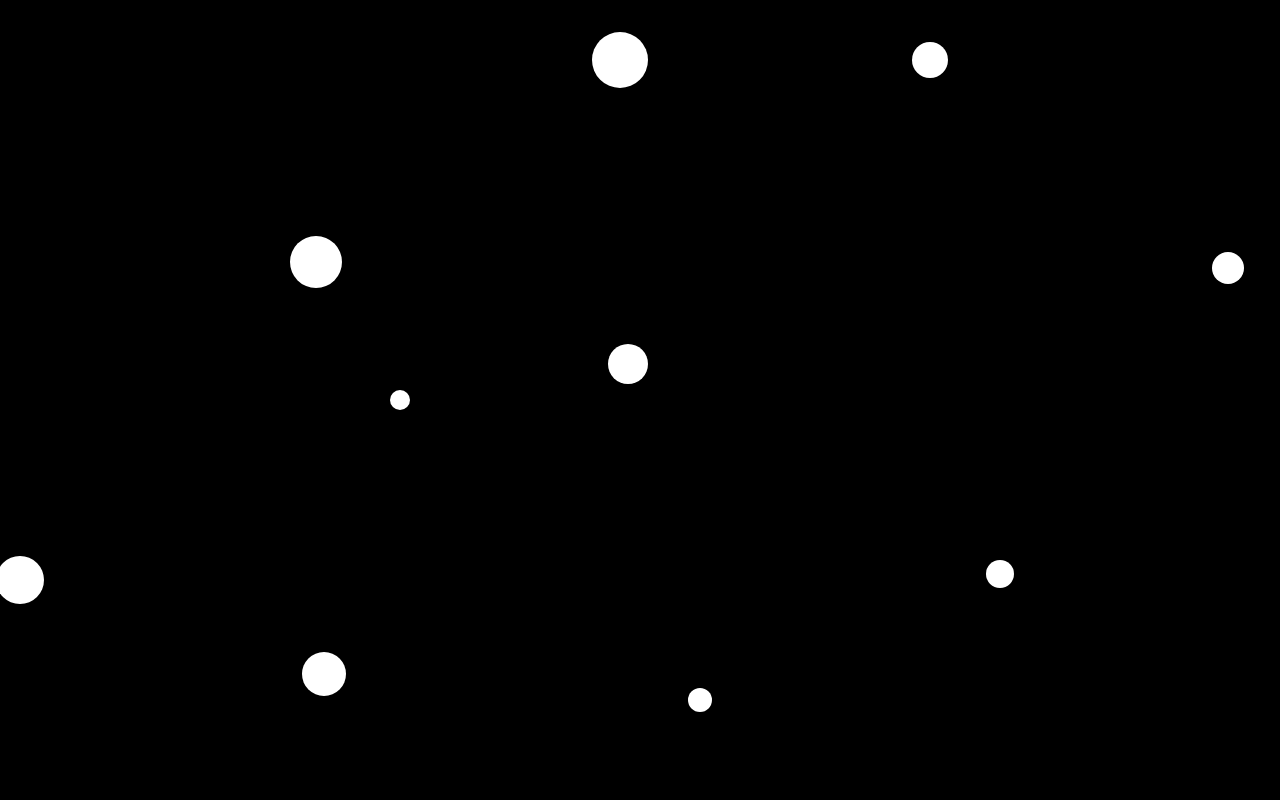
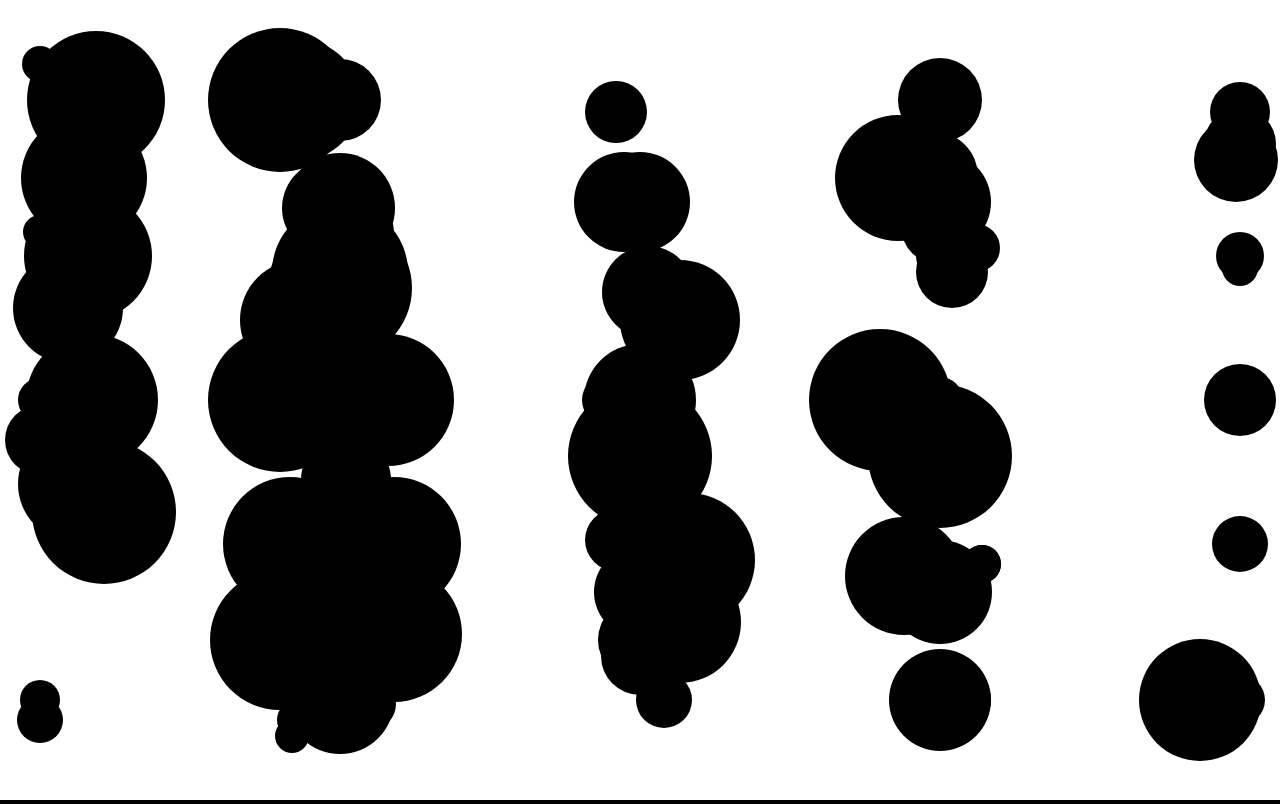
Before and after one commit to luminahi/bouncing-balls, a plain HTML site: page index.html in a window 1280 px wide. Drawn offline with Linux system fonts and the light colour scheme.

Commit message:
ref: update colors and add randomizers

```diff
--- a/css/style.css
+++ b/css/style.css
@@ -5,6 +5,7 @@
 body {
   overflow: hidden;
   margin: 0;
+  background-color: black;
 }
 /*
 canvas {
--- a/js/Ball.js
+++ b/js/Ball.js
@@ -24,6 +24,7 @@ export default class Ball {
   draw() {
     this.ctx.beginPath();
     this.ctx.fillStyle = this.color;
+    // this.ctx.rect(this.x, this.y, this.size, this.size);
     this.ctx.arc(this.x, this.y, this.size, 0, Math.PI * 2);
     this.ctx.fill();
   }
--- a/js/main.js
+++ b/js/main.js
@@ -8,16 +8,17 @@ addEventListener("DOMContentLoaded", () => {
   const height = (canvas.height = window.innerHeight);
 
   function genBalls() {
-    const balls = new Array(10).fill({});
+    const balls = new Array(100).fill({});
 
-    for (let i = 0; i < 10; i++) {
+    for (let i = 0; i < balls.length; i++) {
+      const [velX, velY] = randomDirection(10);
       balls[i] = new Ball(
-        100,
-        100,
-        i + 1,
-        i + 1,
-        "white",
-        10 + i * 2,
+        width / 2,
+        height / 2,
+        velX,
+        velY,
+        "black",
+        randomSize(72, 16),
         ctx,
         width,
         height
@@ -27,8 +28,19 @@ addEventListener("DOMContentLoaded", () => {
     return balls;
   }
 
+  function randomSize(max, min) {
+    return Math.ceil(Math.random() * (max - min)) + min;
+  }
+
+  function randomDirection(range) {
+    const middle = range / 2;
+    const velX = Math.ceil(Math.random() * range) - middle;
+    const velY = Math.ceil(Math.random() * range) - middle;
+    return [velX, velY];
+  }
+
   function loop(balls) {
-    ctx.fillStyle = `rgba(0, 0, 0, 1)`;
+    ctx.fillStyle = `rgba(255, 255, 255, 1)`;
     ctx.fillRect(0, 0, width, height);
 
     for (const ball of balls) {
```
